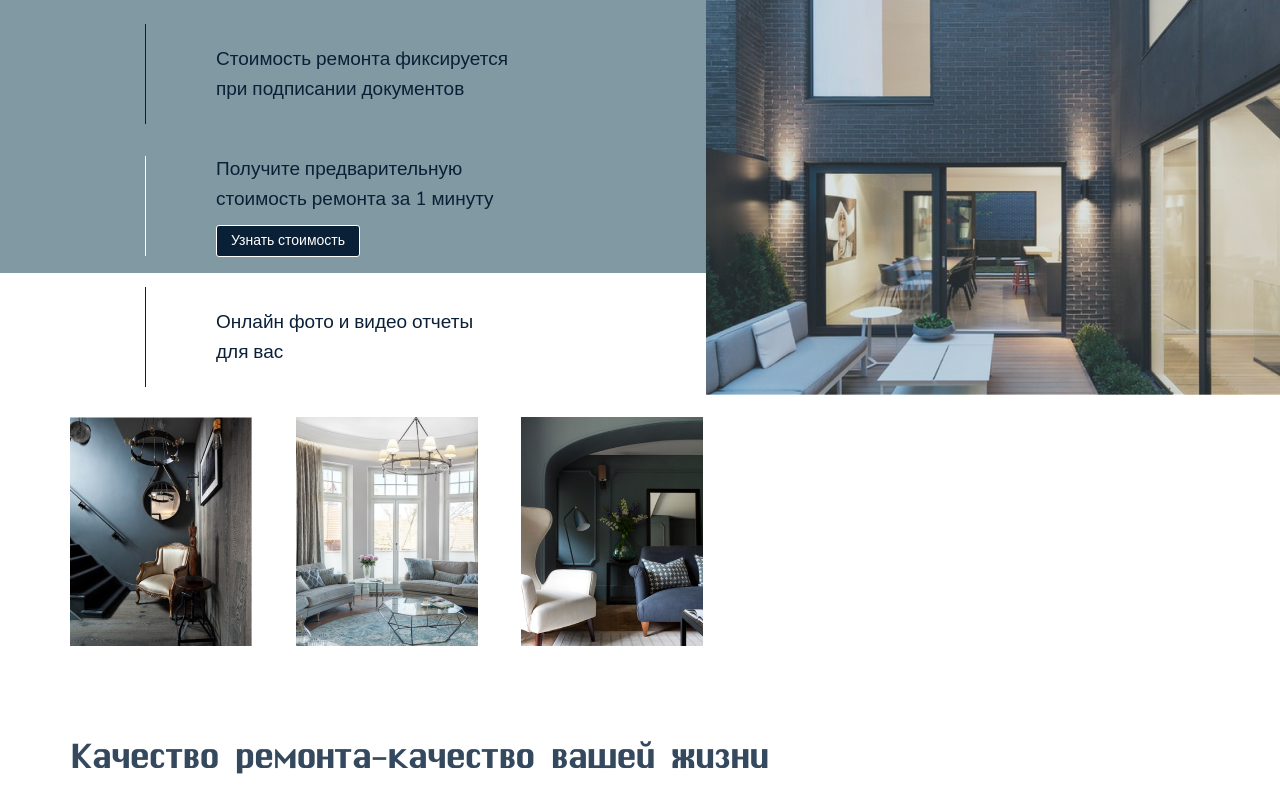
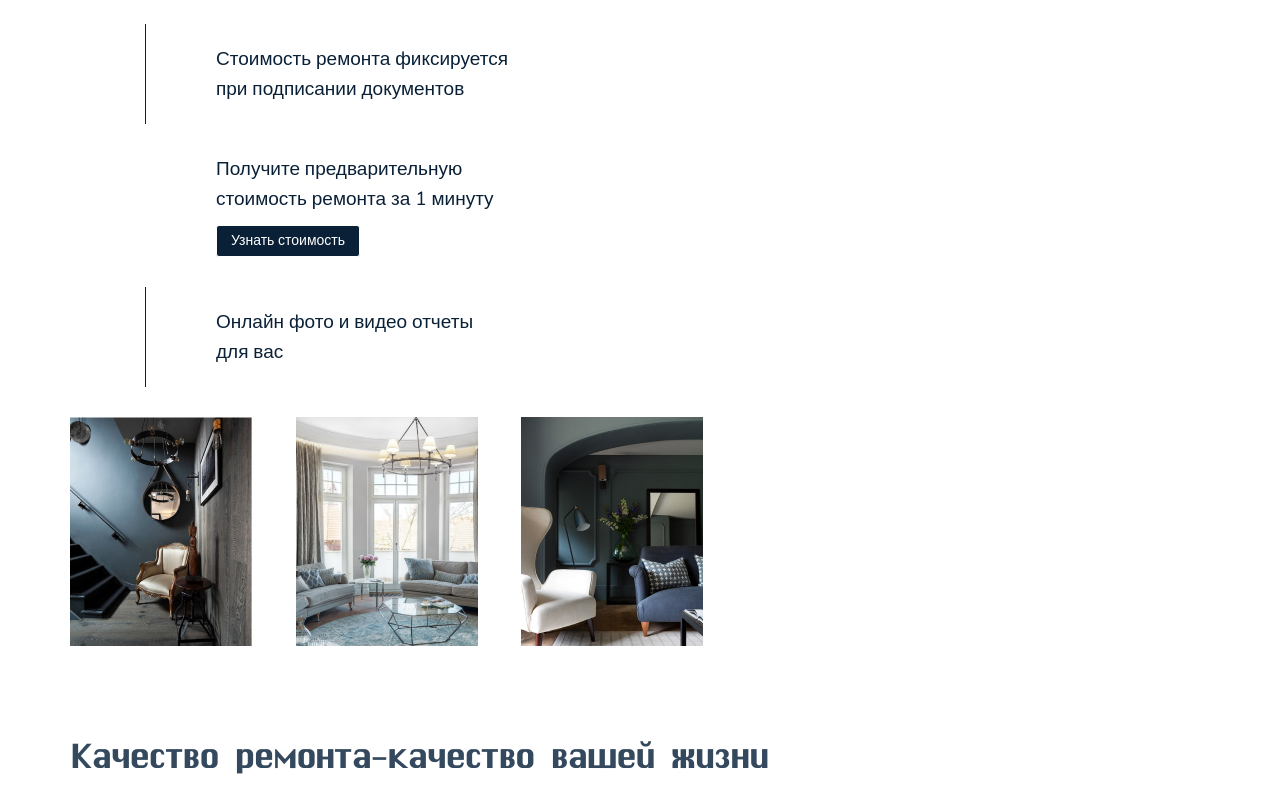
Before and after one commit to IsaAgverdiev/GuruRemonta, a plain HTML site: page index.html in a window 1280 px wide. Shown: the part 337-1127 px from the top of the page. Drawn offline with nearby package versions, Linux system fonts and the light colour scheme.

Commit message:
Revert "fix class name"
This reverts commit 0f72f9f8f7ca84a9d51ac4705a9711cab8a45644.

```diff
--- a/css/style.css
+++ b/css/style.css
@@ -231,7 +231,7 @@ p {
   width: 100%;
 }
 
-.firstscreen__wrapper .bg-images {
+.firstscreen__wrapper .bg-image {
   background: url("../images/bg-firstscreen.jpg") 0 0/100% auto no-repeat;
   width: 100%;
   height: 100%;
```
